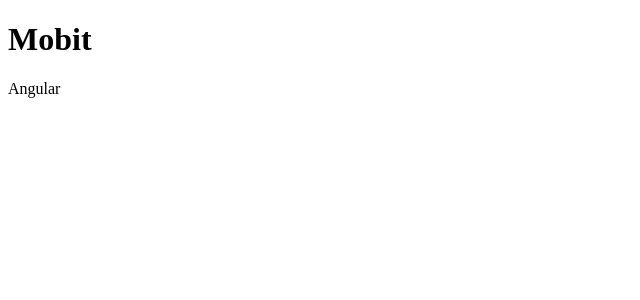
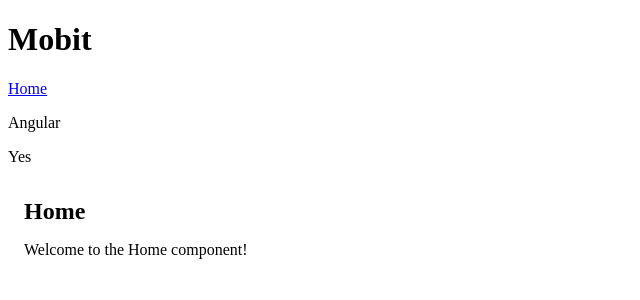
Before and after one commit to gittudemo/angular-tytorial, an Angular app: page /home in a window 1280 px wide. Before the commit this address led to /. Shown: the top 300 px of the page, without its empty margins (0-640 px from the left). Built offline with nearby package versions, Linux system fonts and the light colour scheme.

Commit message:
for-loop-lecture

```diff
--- a/src/app/app.html
+++ b/src/app/app.html
@@ -1,2 +1,12 @@
-<h1>Mobit</h1>
-{{ name }}
+<header>
+  <h1>Mobit</h1>
+  <nav>
+    <a routerLink="/home">Home</a>
+  </nav>
+</header>
+
+<main>
+  <p>{{ name }}</p>
+  <p>{{ isAdmin ? 'Yes' : 'No' }}</p>
+  <router-outlet></router-outlet>
+</main>
--- a/src/app/app.routes.ts
+++ b/src/app/app.routes.ts
@@ -1,3 +1,4 @@
 import { Routes } from '@angular/router';
+import { HomeComponent } from './home.component';
 
-export const routes: Routes = [];
+export const routes: Routes = [{ path: 'home', component: HomeComponent }];
--- a/src/app/app.ts
+++ b/src/app/app.ts
@@ -1,13 +1,16 @@
 import { Component, signal } from '@angular/core';
-import { RouterOutlet } from '@angular/router';
+import { RouterOutlet, RouterLink } from '@angular/router';
 
 @Component({
   selector: 'app-root',
-  imports: [RouterOutlet],
+  imports: [RouterOutlet, RouterLink],
   templateUrl: './app.html',
-  styleUrl: './app.css'
+  styleUrl: './app.css',
 })
 export class App {
   protected readonly title = signal('angular-tytorial');
   name = 'Angular';
+  isAdmin = true;
+
+  item = [10,20,15,35,67];
 }
--- /dev/null
+++ b/src/app/home.component.ts
@@ -0,0 +1,13 @@
+import { Component } from '@angular/core';
+
+@Component({
+  selector: 'app-home',
+  standalone: true,
+  templateUrl: './home.html',
+  styleUrls: ['./home.css'],
+})
+export class HomeComponent {
+  message = 'Welcome to the Home component!';
+  //items = [12, 25, 14, 18, 20];
+  items = [];
+}
--- /dev/null
+++ b/src/app/home.css
@@ -0,0 +1,7 @@
+.home {
+  padding: 1rem;
+}
+
+.home h2 {
+  margin: 0 0 0.5rem 0;
+}
--- /dev/null
+++ b/src/app/home.html
@@ -0,0 +1,14 @@
+<section class="home">
+  <h2>Home</h2>
+  <p>{{ message }}</p>
+  @for (item of items; track $index) {
+    @if (item == null) {
+      <p>Item is null.</p>
+    }
+    @if (item % 2 === 0) {
+      <p>{{ item }} is even.</p>
+    } @else {
+      <p>{{ item }} is odd.</p>
+    }
+  }
+</section>
```
